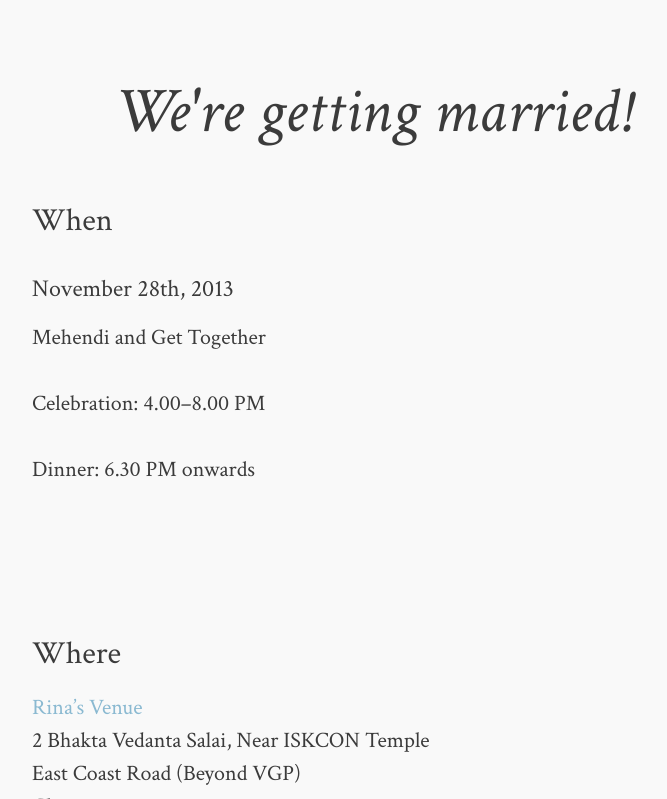
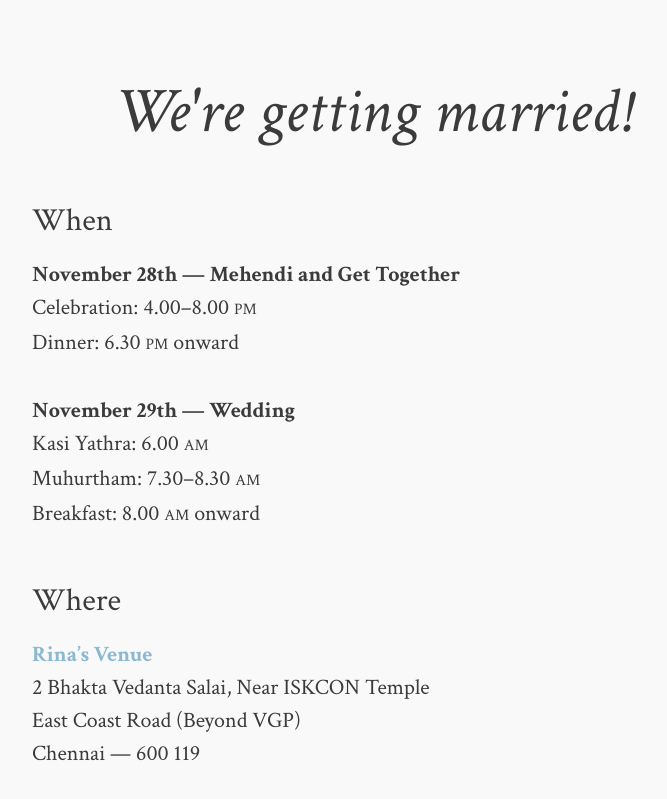
Before and after one commit to hnarayanan/hmstories.org, a Jekyll site: the page built from wedding.md, in a window 1280 px wide and 1400 px high, scrolled down 561 px, cut to the strip 0-799 px from the top of the window. Shown: the whole strip, without its empty margins (268-935 px from the left). Built offline with Jekyll 4.4.1, drawn with Linux system fonts in a browser that asks for light colours; Markdown is read by kramdown in place of the engine named in the settings; some of the changed text lies outside the part shown.

Commit message:
Clean up first pass of the wedding page

```diff
--- a/wedding.md
+++ b/wedding.md
@@ -9,19 +9,18 @@ image:
 
 ### When
 
-#### November 28th, 2013
-Mehendi and Get Together
+**November 28th &mdash; Mehendi and Get Together**<br>
+Celebration: 4.00&ndash;8.00 <small>PM</small><br>
+Dinner: 6.30 <small>PM</small> onward
 
-Celebration: 4.00&ndash;8.00 PM
-
-Dinner: 6.30 PM onwards
-
-
-<br>&nbsp;
+**November 29th &mdash; Wedding**<br>
+Kasi Yathra: 6.00 <small>AM</small><br>
+Muhurtham: 7.30&ndash;8.30 <small>AM</small><br>
+Breakfast: 8.00 <small>AM</small> onward
 
 ### Where
 
-[Rina's Venue](http://www.rinasvenue.com/)<br>
+**[Rina's Venue](http://www.rinasvenue.com/)**<br>
 2 Bhakta Vedanta Salai, Near ISKCON Temple<br>
 East Coast Road (Beyond VGP)<br>
 Chennai &mdash; 600 119
```
Also changed, not shown: other parts of wedding.md (+4 -0 lines), index.md (+0 -1 lines).
